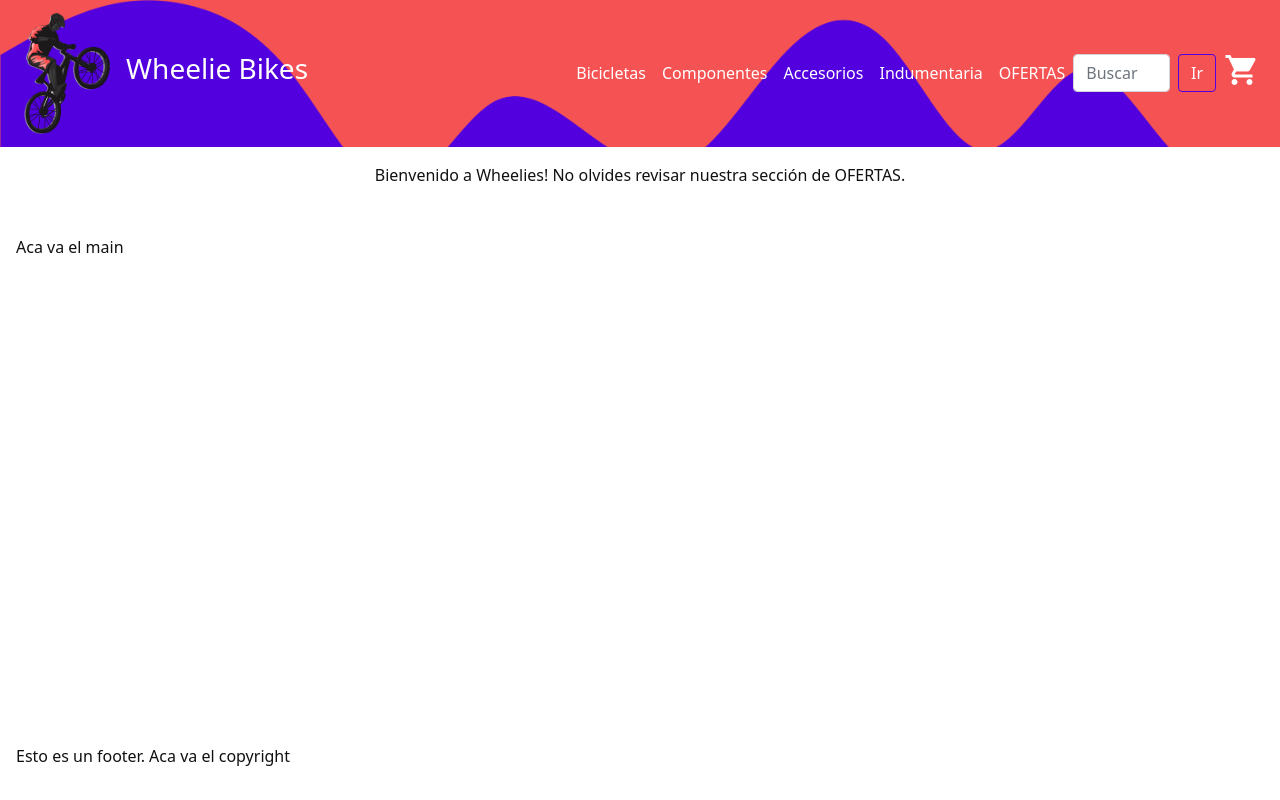
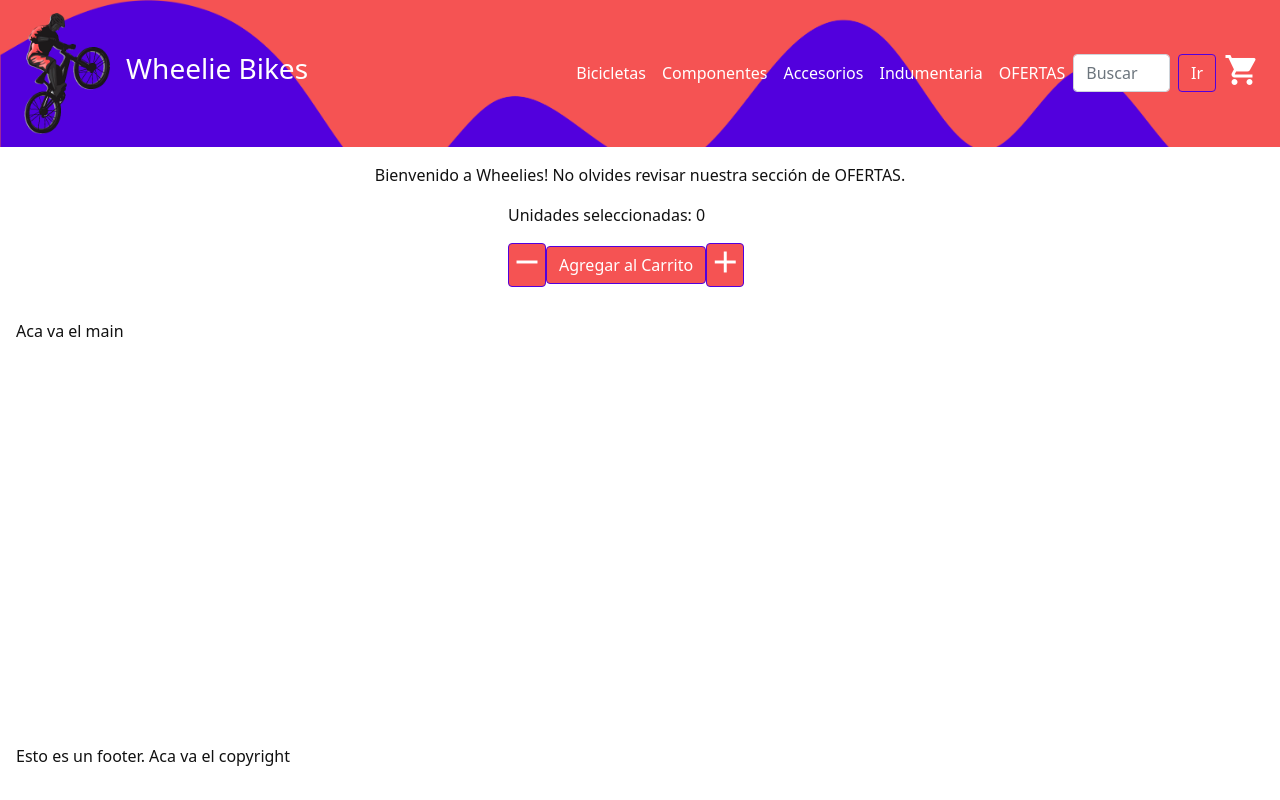
Before and after one commit to danielalcazarv/ecommerce-dalcazar, a React (Create React App) app: page / in a window 1280 px wide. Built offline with nearby package versions, Linux system fonts and the light colour scheme.

Commit message:
ADD ItemCount INST SweetAlert2

```diff
--- a/package.json
+++ b/package.json
@@ -12,6 +12,7 @@
     "react-dom": "^18.0.0",
     "react-scripts": "5.0.0",
     "sass": "^1.50.0",
+    "sweetalert2": "^11.4.9",
     "web-vitals": "^2.1.4"
   },
   "scripts": {
--- /dev/null
+++ b/src/components/ItemCount.js
@@ -0,0 +1,50 @@
+import { useState } from "react"
+import Swal from "sweetalert2"
+
+const ItemCount = ( {init,stock,onAdd} ) => {
+    const [contador, setContador] = useState(init)
+    const sumar = () => {
+        if(contador<stock){
+            setContador(contador+1)
+        }else{
+            Swal.fire(
+                'Cantidad Máxima',
+                'Has seleccionado la cantidad máxima disponible',
+                'warning'
+            )
+        }
+    }
+    const restar = () => {
+        if (contador<1){
+            Swal.fire(
+                'Debes Agregar Unidades',
+                'No has agregado unidades para comprar',
+                'error'
+            )
+        }else{
+            setContador(contador-1)
+        }
+    }
+    const confirmar = () =>{
+        console.log(contador)
+        onAdd(contador)
+    }
+    return (
+    <div className="container count__custom mx-auto">
+        <p>Unidades seleccionadas: {contador}</p>
+        <button onClick={restar} className="btn btn-success p-0">
+            <span className="material-icons">
+                remove
+            </span>
+        </button>
+        <button onClick={confirmar} className="btn btn-success">Agregar al Carrito</button>
+        <button onClick={sumar} className="btn btn-success p-0">
+            <span className="material-icons">
+                add
+            </span>
+        </button>
+    </div>
+    )
+}
+
+export default ItemCount
--- a/src/components/ItemListContainer.js
+++ b/src/components/ItemListContainer.js
@@ -1,11 +1,14 @@
+import ItemCount from "./ItemCount"
+const ItemListContainer = ({greeting}) => {
 
-const ItemListContainer = ({greeting}) => {
+    const onAdd = ()=>{}
 
     return (
         <div className="item__list">
             <p className="container text-center">
             {greeting}
             </p>
+            <ItemCount stock={10} init={0} onAdd={onAdd}/>
         </div>
     )
 }
--- a/src/estilo.scss
+++ b/src/estilo.scss
@@ -44,6 +44,10 @@ html , body , #root {
     max-width: 36px;
 }
 
+.count__custom{
+    width: 18rem;
+}
+
 .navbar-light .navbar-nav .nav-link {
     color: #ffffff;
 }
@@ -60,10 +64,24 @@ html , body , #root {
 .btn-outline-success {
     color: #ffffff;
     border-color: #5200dd;
-    &:hover{
+    &:hover,
+    &:active,
+    &:visited,
+    &:focus{
         background-color: #5200dd;
-    }
-    &:active{
-        background-color: #5200dd;
+        border-color: #5200dd;
     }
 }
+
+.btn-success{
+    background-color: #F55353;
+    border-color: #5200dd;
+    &:hover,
+    &:active,
+    &:visited,
+    &:focus{
+        background-color: #5200dd;
+        border-color: #5200dd;
+        box-shadow: #5200dd;
+    }
+}
```
Also changed, not shown: 1 other file (tests, documents, lock files or other folders).
